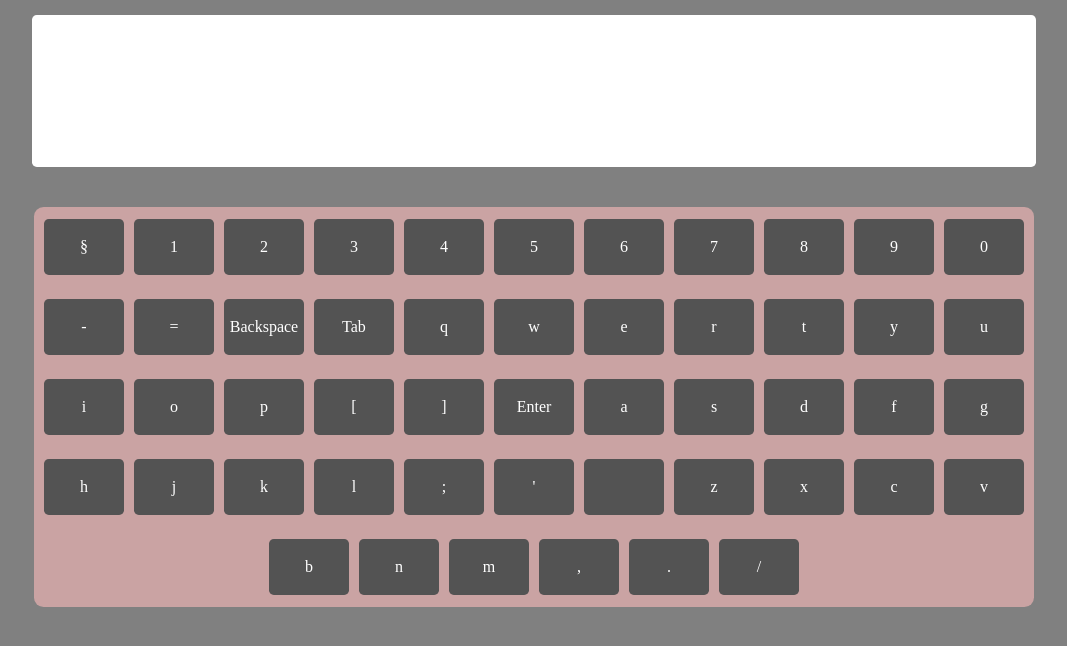
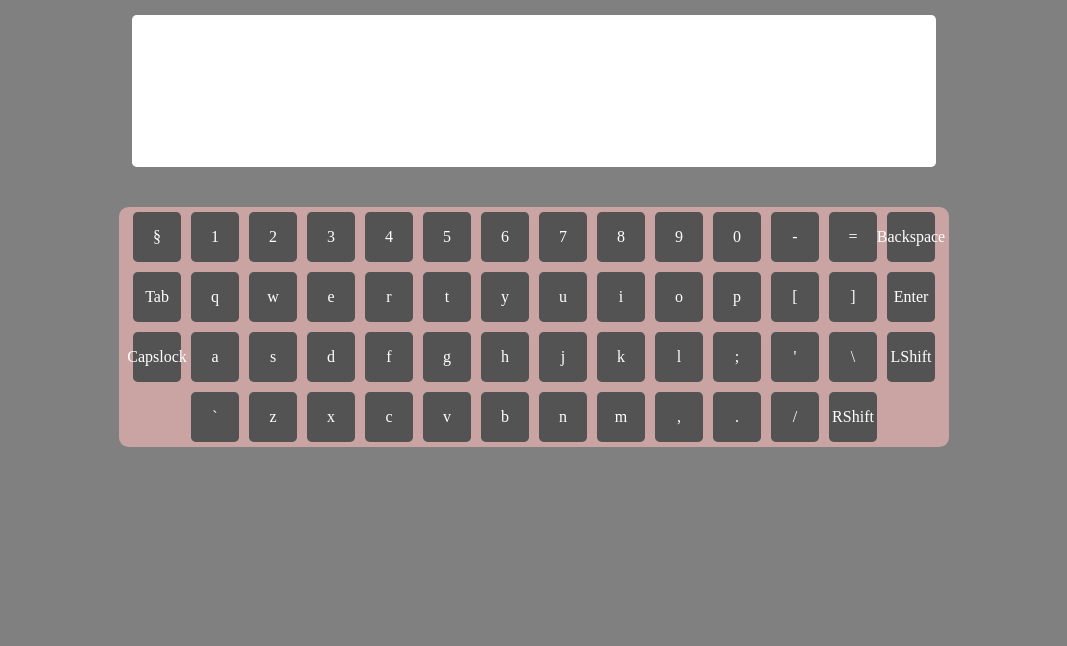
Before and after one commit to Hotimpulse/virtual-keyboard, a website: page index.html in a window 1280 px wide. Shown: the whole page, without its empty margins (106-1173 px from the left). Drawn offline with Linux system fonts and the light colour scheme.

Commit message:
refactor: applying DRY principles to the key generation js code

```diff
--- a/index.js
+++ b/index.js
@@ -6,15 +6,15 @@ function createKeys() {
   const keysLowerCase = [
     ["§", "1", "2", "3", "4", "5", "6", "7", "8", "9", "0", "-", "=", "Backspace"],
     ["Tab", "q", "w", "e", "r", "t", "y", "u", "i", "o", "p", "[", "]", "Enter"],
-    ["a", "s", "d", "f", "g", "h", "j", "k", "l", ";", "'", `\n`],
-    ["z", "x", "c", "v", "b", "n", "m", ",", ".", "/"],
+    ["Capslock", "a", "s", "d", "f", "g", "h", "j", "k", "l", ";", "'", "\\"],
+    ["LShift", "`", "z", "x", "c", "v", "b", "n", "m", ",", ".", "/", "RShift"],
   ];
 
   const keysShiftCase = [
     ["±", "!", "@", "#", "$", "%", "^", "&", "*", "(", ")", "_", "+", "Backspace"],
     ["Tab", "Q", "W", "E", "R", "T", "Y", "U", "I", "O", "P", "{", "}", "Enter"],
-    ["A", "S", "D", "F", "G", "H", "J", "K", "L", ":", `"`, "|"],
-    ["z", "x", "c", "v", "b", "n", "m", "<", ">", "?"],
+    ["Capslock", "A", "S", "D", "F", "G", "H", "J", "K", "L", ":", `"`, "|"],
+    ["LShift", "~", "z", "x", "c", "v", "b", "n", "m", "<", ">", "?", "RShift"],
   ];
 
   //container-wrapper
@@ -39,60 +39,55 @@ function createKeys() {
 
   //key rows
 
-  const keyRow = document.createElement("div");
-  keyRow.setAttribute("id", "row1");
-  const row1 = keysLowerCase[0]; //14 strings []
+  const row1 = keysLowerCase[0];
   const row2 = keysLowerCase[1];
   const row3 = keysLowerCase[2];
   const row4 = keysLowerCase[3];
 
-  row1.forEach((el) => {
+  const allRows = [...row1, ...row2, ...row3, ...row4];
+
+//   console.log(allRows)
+
+  allRows.forEach((el) => {
     const keyBtn = document.createElement("div");
     keyBtn.setAttribute("id", "key-btn");
     keyboard.appendChild(keyBtn);
     keyBtn.innerHTML = el;
   })
 
-  row2.forEach((el) => {
-    const keyBtn = document.createElement("div");
-    keyBtn.setAttribute("id", "key-btn");
-    keyboard.appendChild(keyBtn);
-    keyBtn.innerHTML = el;
+  document.addEventListener("keypress", (event) => {
+    console.log(event.key)
+        if (event.key === "Shift") allRows.innerHTML = keysShiftCase;
+        console.log(event.key);
+      KeyboardEvent.shiftKey ? keysShiftCase : keysLowerCase;
   })
 
-  row3.forEach((el) => {
-    const keyBtn = document.createElement("div");
-    keyBtn.setAttribute("id", "key-btn");
-    keyboard.appendChild(keyBtn);
-    keyBtn.innerHTML = el;
-  })
 
-  row4.forEach((el) => {
-    const keyBtn = document.createElement("div");
-    keyBtn.setAttribute("id", "key-btn");
-    keyboard.appendChild(keyBtn);
-    keyBtn.innerHTML = el;
-  })
 
-  keyboard.addEventListener("click", (event) => {
-    if(event.target.classList.contains("key-btn")) {
-        const key = event.target.dataset.key;
-        input.value += key;
-    }
-  });
+
+  //clicks and keypresses behaviour
+
+//   keyboard.addEventListener("click", (event) => {
+//     if(event.target.classList.contains("key-btn")) {
+//         const key = event.target.dataset.key;
+//         input.value += key;
+//     }
+//   });
+
+
 
   //Event keys
 
 //   let lastTime = Date.now();
 
-  document.addEventListener("keypress", (event) => {
-    console.log(event.code); //ShiftLeft
-    console.log(event.key); //Shift
-    console.log(keyBtn);
-    if (keysLowerCase[0].includes(event.key)) keyBtn.classList.add("loader");
-    if (keysLowerCase[1].includes(event.key)) keyBtn.classList.add("loader");
-    if (keysLowerCase[2].includes(event.key)) keyBtn.classList.add("loader");
-    if (keysLowerCase[3].includes(event.key)) keyBtn.classList.add("loader");
+//   document.addEventListener("keypress", (event) => {
+//     console.log(event.code); //ShiftLeft
+//     console.log(event.key); //Shift
+//     console.log(keyBtn);
+//     if (keysLowerCase[0].includes(event.key)) keyBtn.classList.add("loader");
+//     if (keysLowerCase[1].includes(event.key)) keyBtn.classList.add("loader");
+//     if (keysLowerCase[2].includes(event.key)) keyBtn.classList.add("loader");
+//     if (keysLowerCase[3].includes(event.key)) keyBtn.classList.add("loader");
 
     // if (KeyboardEvent.shiftKey) {
     //     return keysLowerCase;
@@ -100,8 +95,7 @@ function createKeys() {
     //     return keysShiftCase;
     // }
 
-    KeyboardEvent.shiftKey ? keysShiftCase : keysLowerCase;
-  });
+
 
     //uppercase
     // if (event.key === "Shift") {
--- a/sass/style.scss
+++ b/sass/style.scss
@@ -17,7 +17,7 @@ body {
     align-items: center;
 
     margin: 0 auto;
-    width: 1000px;
+    width: min(100% - 0rem, 1200px);
 }
 
 #input-field {
@@ -26,7 +26,7 @@ body {
 
     border-style: none;
     border-radius: 0.3rem;
-    width: 100%;
+    width: min(100% - 0rem, 800px);
     height: 150px;
 
     margin-bottom: 40px;
@@ -39,35 +39,34 @@ body {
     align-items: center;
     flex-wrap: wrap;
 
-    width: 100%;
-    height: 400px;
+    width: 830px;
+    // height: 400px;
     background: rgb(202, 163, 163);
     border-radius: 0.6rem;
 }
 
-#row1 {
-    display: flex;
-    width: 1000px;
-    height: 100px;
-    background-color: wheat;
-}
+// #row1 {
+//     display: flex;
+//     width: min(100% - 0rem, 800px);
+//     height: 100px;
+//     background-color: wheat;
+// }
 
-.key-row {
-    display: flex;
-    justify-content: center;
-    align-items: center;
-    width: 1000px;
-    height: 100%;
-    background-color: wheat;
-}
+// .key-row {
+//     display: flex;
+//     justify-content: center;
+//     align-items: center;
+//     width: 100%;
+//     background-color: wheat;
+// }
 
 #key-btn {
     display: flex;
     justify-content: center;
     align-items: center;
 
-    width: min(100% - 0rem, 3rem);
-    height: 1.5rem;
+    width: min(100% - 0rem, 1rem);
+    // height: 1rem;
     margin: 5px;
 
     background-color: rgb(83, 83, 83);
```
Also changed, not shown: build/stylesheets/index.css, 1 other file.
